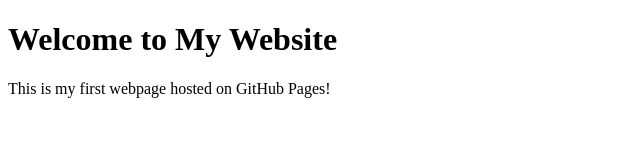
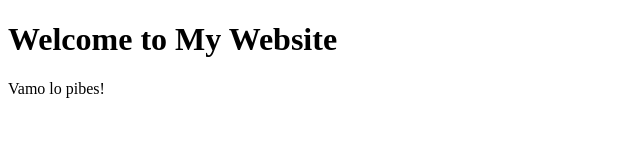
Before and after one commit to AndresBettati/PersonalPage, a plain HTML site: page index.html in a window 1280 px wide. Shown: the whole page, without its empty margins (0-640 px from the left). Drawn offline with Linux system fonts and the light colour scheme.

Commit message:
Update index.html

```diff
--- a/index.html
+++ b/index.html
@@ -5,6 +5,6 @@
 </head>
 <body>
     <h1>Welcome to My Website</h1>
-    <p>This is my first webpage hosted on GitHub Pages!</p>
+    <p>Vamo lo pibes!</p>
 </body>
 </html>
```
